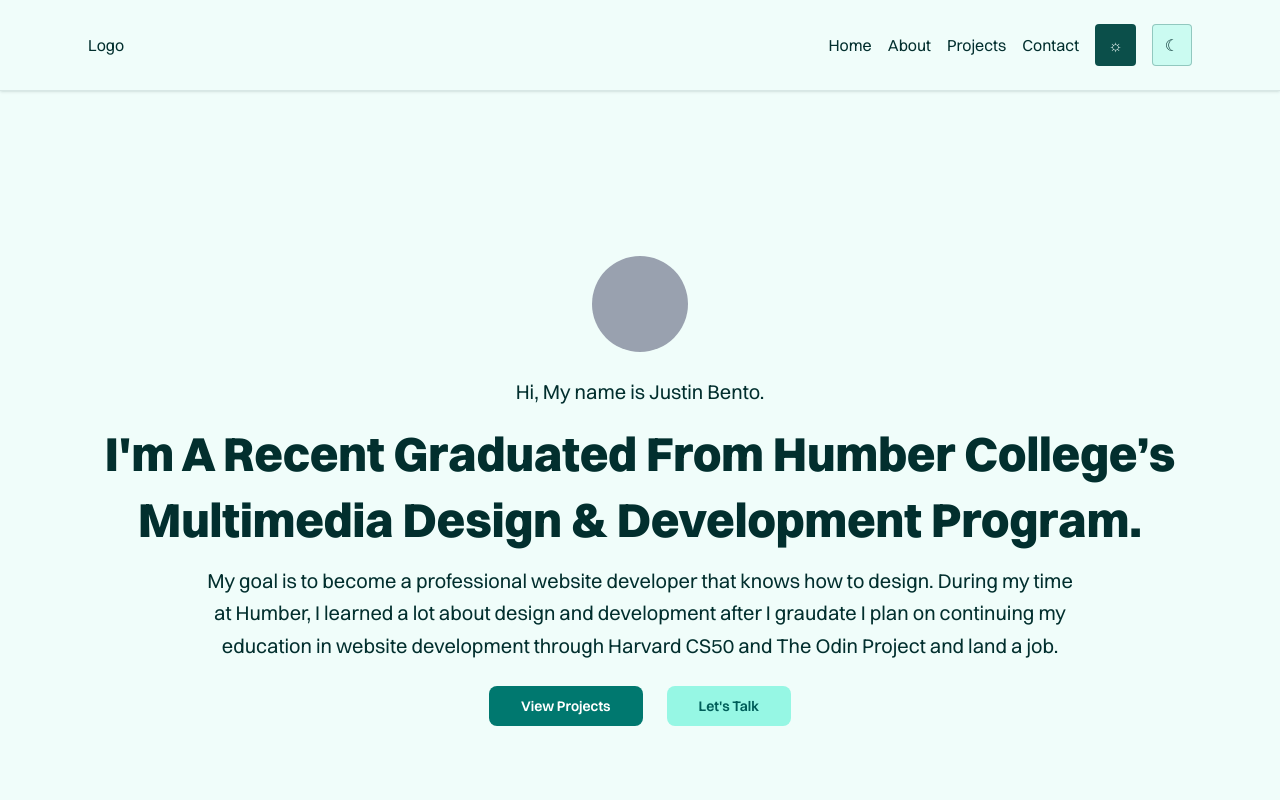
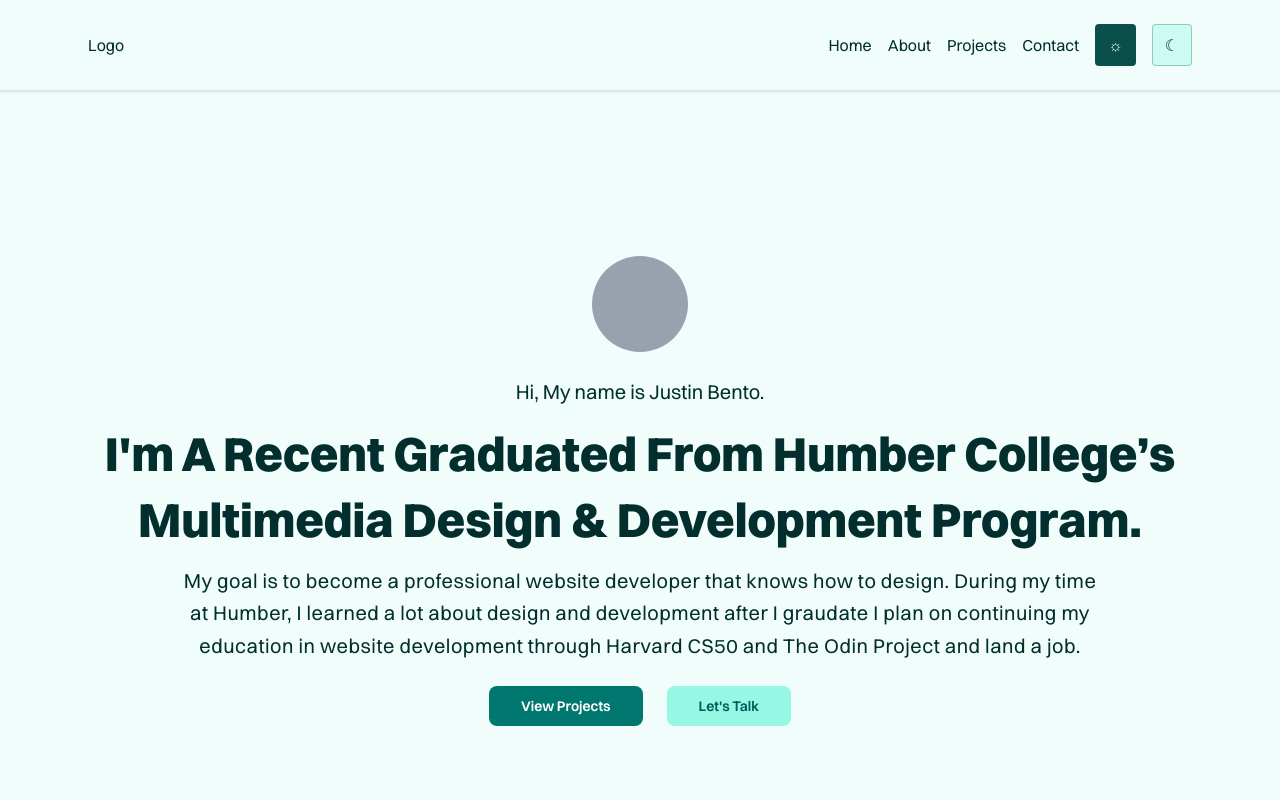
Before and after one commit to Justin-Bento/portfolio-site-v2, a Next.js app: page / in a window 1280 px wide. Shown: the top 800 px of the page. Built offline with nearby package versions, Linux system fonts and the light colour scheme.

Commit message:
Updated spacing and alignment.

```diff
--- a/app/page.tsx
+++ b/app/page.tsx
@@ -11,7 +11,7 @@ export default function Home() {
             I'm A recent graduated from Humber College’s Multimedia Design &
             Development program.
           </p>
-          <p className="">
+          <p className="tracking-wide">
             My goal is to become a professional website developer that knows how
             to design. During my time at Humber, I learned a lot about design
             and development after I graudate I plan on continuing my education
```
